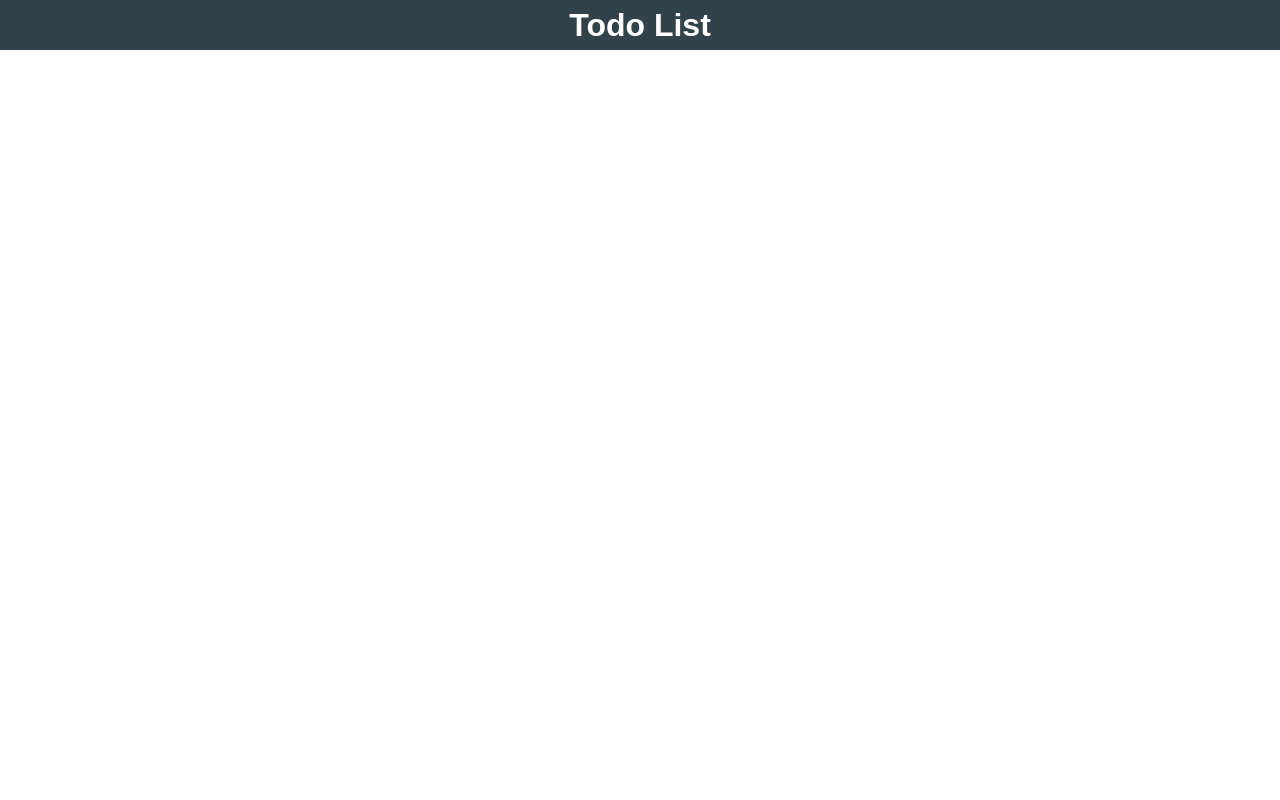
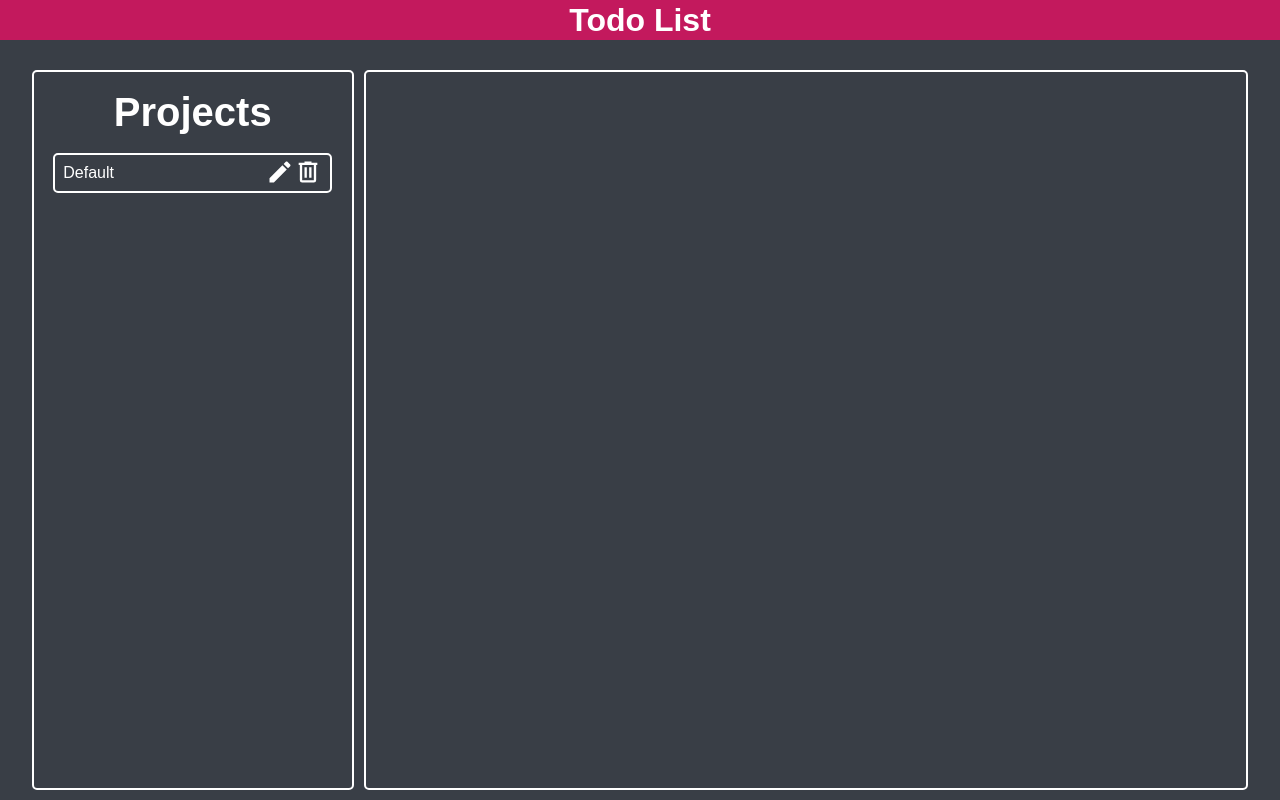
Before and after one commit to maashhCS/todo-list, a website built with webpack: page dist/index.html in a window 1280 px wide. Built offline with nearby package versions, Linux system fonts and the light colour scheme.

Commit message:
styled and added project dom function

```diff
--- /dev/null
+++ b/src/create_project_DOM.js
@@ -0,0 +1,48 @@
+import { createProject } from "./projects";
+
+const sidePanel = document.querySelector('.side-panel');
+function createProjectDOM(title){
+    const projectCard = document.createElement('div');
+    projectCard.classList.add('project-card');
+
+    const projectTitle = document.createElement('div');
+    projectTitle.classList.add('project-title');
+    projectTitle.innerText = `${title}`;
+
+    const editDeleteDiv = document.createElement('div');
+    editDeleteDiv.classList.add('edit-delete-div');
+
+    const editProjectTitle = document.createElement('button');
+    editProjectTitle.classList.add('project-edit');
+
+    const editProjectTitleSVG = document.createElement('img');
+    editProjectTitleSVG.setAttribute('draggable', 'false')
+    editProjectTitleSVG.setAttribute('src', '../src/svg/pencil-white.svg');
+
+    const deleteProject = document.createElement('button');
+    deleteProject.classList.add('project-delete');
+
+    const deleteProjectSVG = document.createElement('img');
+    deleteProjectSVG.setAttribute('draggable', 'false')
+    deleteProjectSVG.setAttribute('src', '../src/svg/trash-can-outline-white.svg');
+
+    sidePanel.appendChild(projectCard);
+    projectCard.appendChild(projectTitle);
+    projectCard.appendChild(editDeleteDiv);
+    editDeleteDiv.appendChild(editProjectTitle);
+    editProjectTitle.appendChild(editProjectTitleSVG);
+    editDeleteDiv.appendChild(deleteProject);
+    deleteProject.appendChild(deleteProjectSVG);
+}
+
+function createAddButton(){
+    const addButton = document.createElement('button');
+    addButton.classList.add('project-add-btn');
+
+    const addButtonSVG = document.createElement('img');
+    addButtonSVG.setAttribute('src', '../src/svg/plus-box-outline-white.svg');
+    sidePanel.appendChild(addButton);
+    addButton.appendChild(addButtonSVG);
+}
+
+export { createProjectDOM, createAddButton };
--- a/src/index.js
+++ b/src/index.js
@@ -1,4 +1,4 @@
-import { toDoObject } from "./todo"
-const project = toDoObject('Homework', 'Do the math homework', '20.4.2023', 'High', false);
+import { createToDo } from "./todo"
+import { createProjectDOM, createAddButton } from "./create_project_DOM"
 
-console.log(project);
+createProjectDOM('Default');
--- a/src/projects.js
+++ b/src/projects.js
@@ -1,5 +1,9 @@
-import { toDoObject } from "./todo"
+import { createToDo } from "./todo"
 
-const projectObject = () => {
+const createProject = (title) => {
+    projectToDoArray = [];
+    projectId = 0
+    return {projectToDoArray, title, projectId}
+}
 
-}
+export { createProject };
--- a/src/todo.js
+++ b/src/todo.js
@@ -1,3 +1,6 @@
-export const toDoObject = (title, description, dueDate, priority, checklist) => {
-    return { title, description, dueDate, priority, checklist};
+const createToDo = (title, description, dueDate, priority, checklist) => {
+    toDoId = 0;
+    return { title, description, dueDate, priority, checklist, toDoId};
 }
+
+export { createToDo };
```
Also changed, not shown: dist/index.html, dist/main.js, dist/style.css, src/create_todo_DOM.js (added), src/svg/pencil-white.svg (added), src/svg/pencil.svg (added), src/svg/plus-box-outline-white.svg (added), src/svg/plus-box-outline.svg (added), src/svg/trash-can-outline-white.svg (added), src/svg/trash-can-outline.svg (added).
